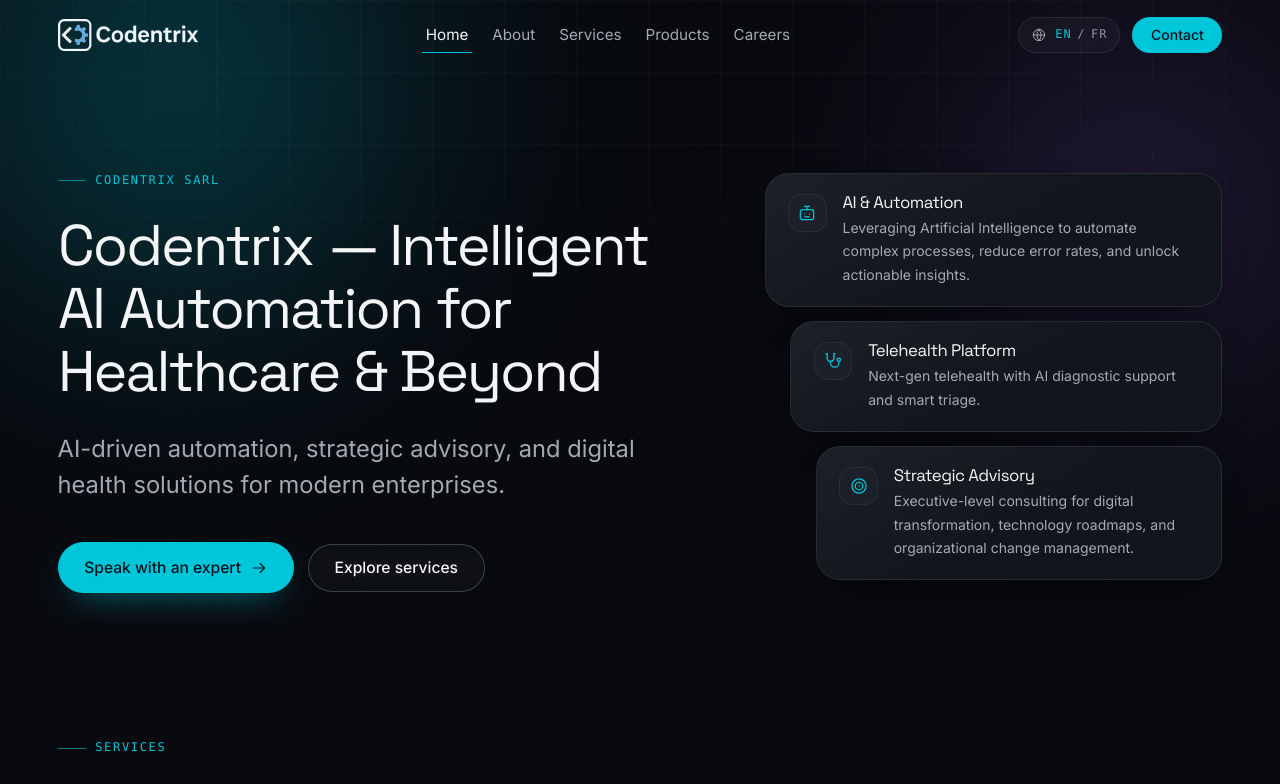
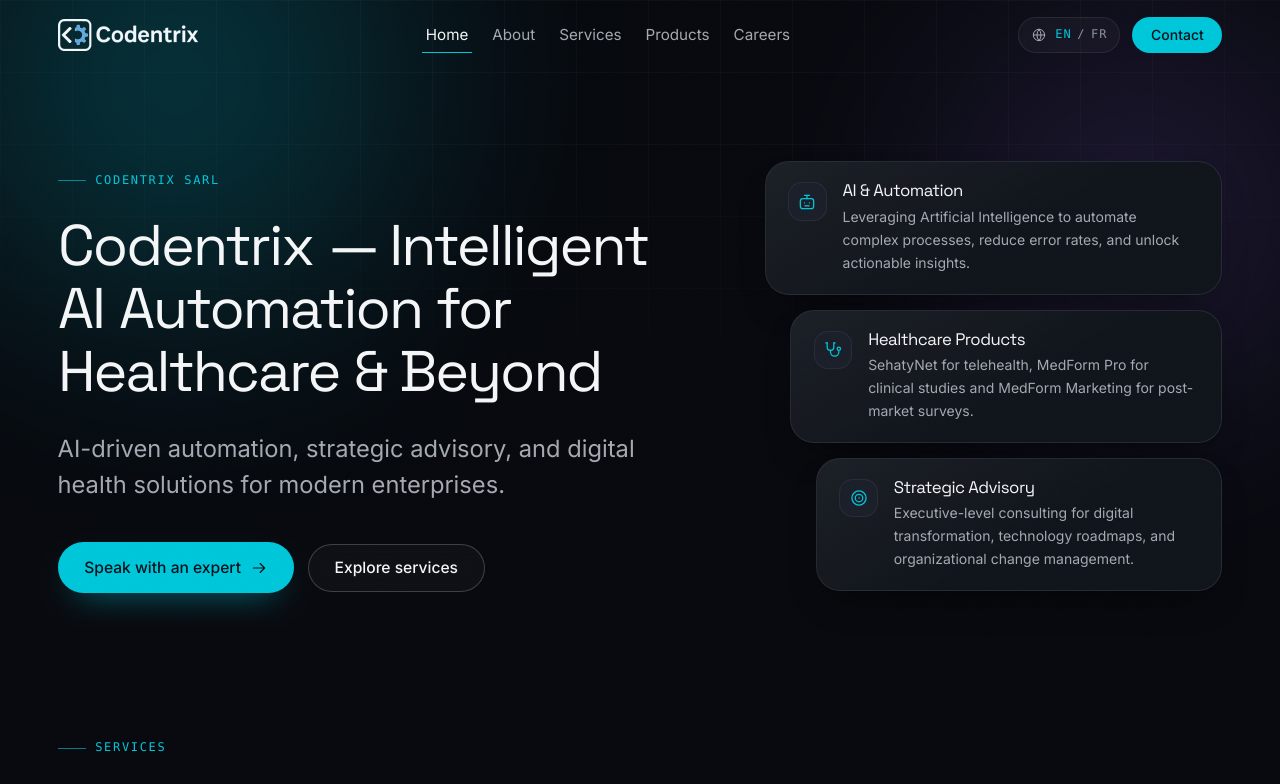
Before and after one commit to Bemyself19/codentrix-site, a React (Vite) app in the folder client/: page / in a window 1280 px wide. Shown: the top 784 px of the page. Built offline with nearby package versions, Linux system fonts and the light colour scheme.

Commit message:
content: About 'Our Products' and hero products card (EN+FR); drop Telehealth-only/MENA framing (#11)

```diff
--- a/client/src/i18n.js
+++ b/client/src/i18n.js
@@ -12,8 +12,8 @@
         title: 'Codentrix — Intelligent AI Automation for Healthcare & Beyond',
         subtitle: 'AI-driven automation, strategic advisory, and digital health solutions for modern enterprises.',
         telehealth: {
-          title: 'Telehealth Platform',
-          lead: 'Next-gen telehealth with AI diagnostic support and smart triage.'
+          title: 'Healthcare Products',
+          lead: 'SehatyNet for telehealth, MedForm Pro for clinical studies and MedForm Marketing for post-market surveys.'
         },
         primary: 'Speak with an expert',
         secondary: 'Explore services',
@@ -49,8 +49,8 @@
         title: 'About Codentrix',
         description: 'Codentrix enables organizations to harness the power of Artificial Intelligence and Automation. We specialize in transforming healthcare and enterprise operations through intelligent systems, ensuring compliance, security, and scalability.',
         expansion: {
-          title: 'Portfolio Expansion',
-          description: 'Codentrix has evolved to lead the AI revolution in healthcare, launching a smart telehealth platform for the MENA region. We are committed to building intelligent solutions that solve real-world problems with precision and care.'
+          title: 'Our Products',
+          description: 'Codentrix builds software for regulated healthcare: SehatyNet for telehealth, MedForm Pro for clinical studies and MedForm Marketing for post-market surveys. We focus on solving real-world problems with precision and care.'
         },
         leadershipTitle: 'Leadership',
         leadershipLead: 'Our leadership team combines deep technical expertise in AI with strategic vision for healthcare transformation.',
@@ -332,8 +332,8 @@
         title: 'Codentrix — Automatisation IA Intelligente pour la Santé et au-delà',
         subtitle: 'Automatisation pilotée par l\'IA, conseil stratégique et solutions de santé numérique pour les entreprises modernes',
         telehealth: {
-          title: 'Plateforme de Télésanté',
-          lead: 'Télésanté de nouvelle génération avec support diagnostique IA et triage intelligent.'
+          title: 'Produits de santé',
+          lead: 'SehatyNet pour la télésanté, MedForm Pro pour les études cliniques et MedForm Marketing pour les enquêtes post-commercialisation.'
         },
         primary: 'Parler à un expert',
         secondary: 'Explorer les services',
@@ -369,8 +369,8 @@
         title: 'À propos de Codentrix',
         description: 'Codentrix permet aux organisations d\'exploiter la puissance de l\'Intelligence Artificielle et de l\'Automatisation. Nous nous spécialisons dans la transformation des opérations de santé et d\'entreprise grâce à des systèmes intelligents, garantissant conformité, sécurité et évolutivité.',
         expansion: {
-          title: 'Expansion du Portefeuille',
-          description: 'Codentrix a évolué pour mener la révolution de l\'IA dans la santé, lançant une plateforme de télésanté intelligente pour la région MENA. Nous nous engageons à construire des solutions intelligentes qui résolvent des problèmes concrets avec précision et soin.'
+          title: 'Nos produits',
+          description: 'Codentrix conçoit des logiciels pour la santé réglementée : SehatyNet pour la télésanté, MedForm Pro pour les études cliniques et MedForm Marketing pour les enquêtes post-commercialisation. Nous nous attachons à résoudre des problèmes concrets avec précision et rigueur.'
         },
         leadershipTitle: 'Direction',
         leadershipLead: 'Notre équipe dirigeante combine une expertise technique approfondie en IA avec une vision stratégique pour la transformation de la santé.',
```
